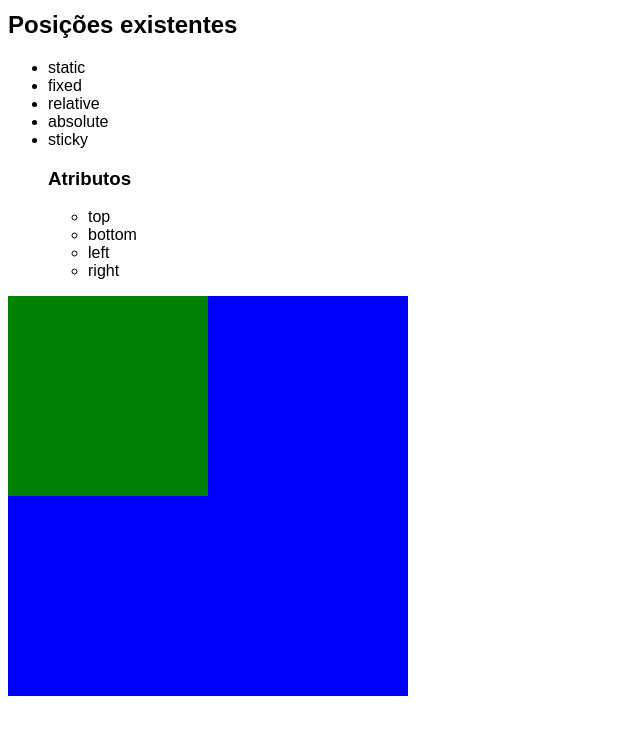
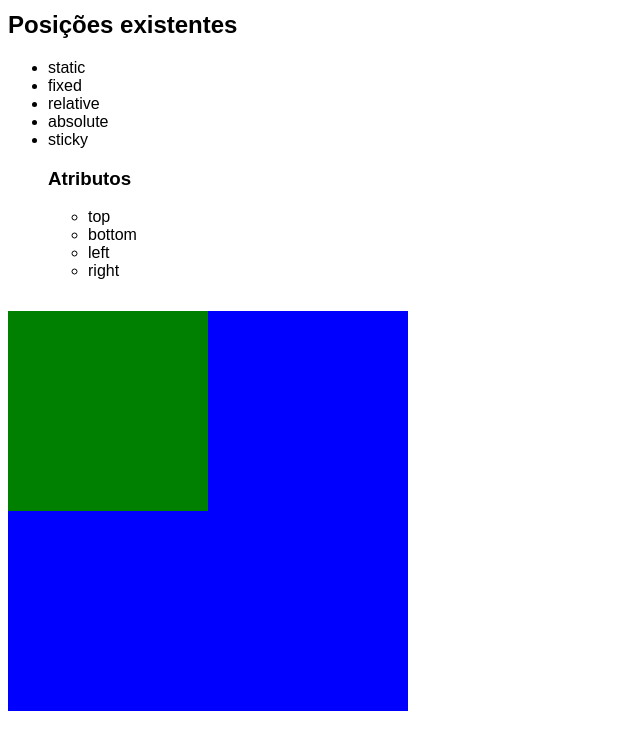
Before and after one commit to PedroPauloGarcia/EstudoSalaDeAula, a plain HTML site: page position/index.html in a window 1280 px wide. Shown: the part 89-838 px from the top of the page, without its empty margins (0-640 px from the left). Drawn offline with Linux system fonts and the light colour scheme.

Commit message:
Update posicao.css

```diff
--- a/position/posicao.css
+++ b/position/posicao.css
@@ -21,8 +21,8 @@ h2{
     width: 400px;
     height: 400px;
     background-color: blue;
-    position: sticky;
-    top: 50px;
+    position: absolute;
+    bottom: 0;
 }
 
 .filho{
```
